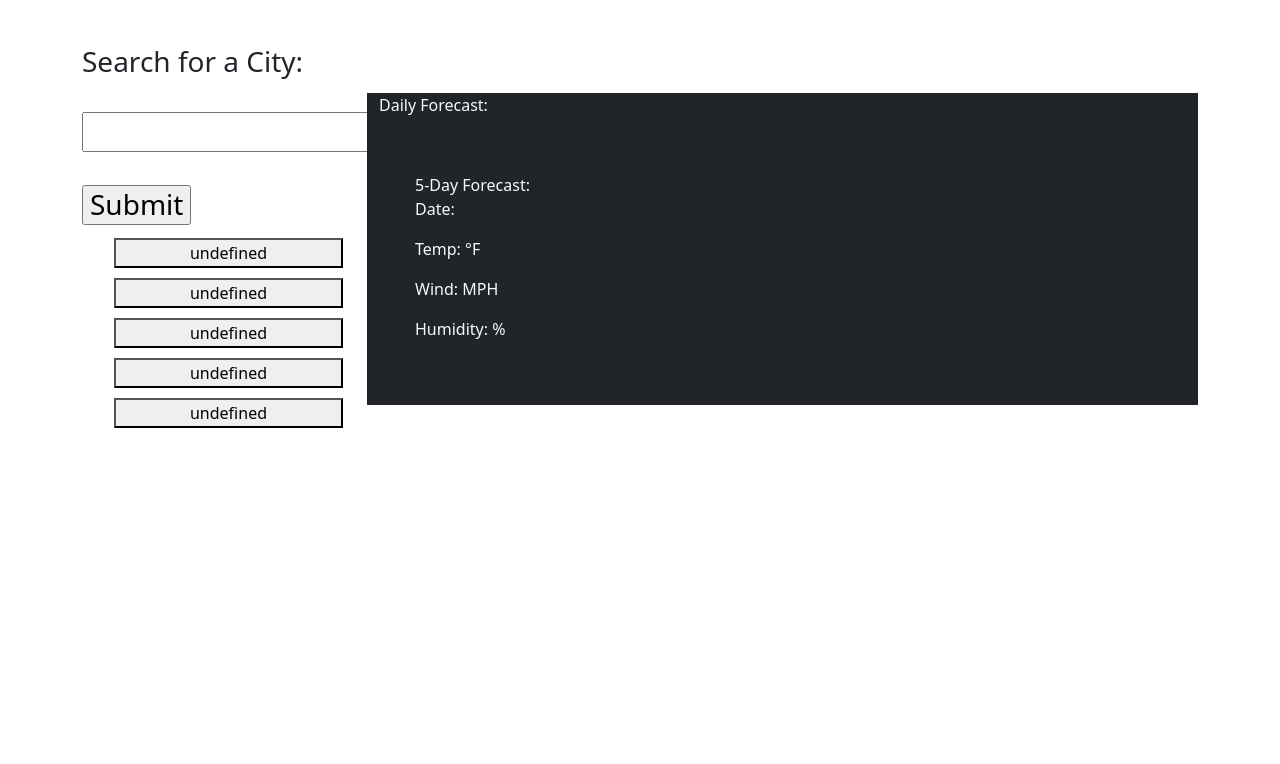
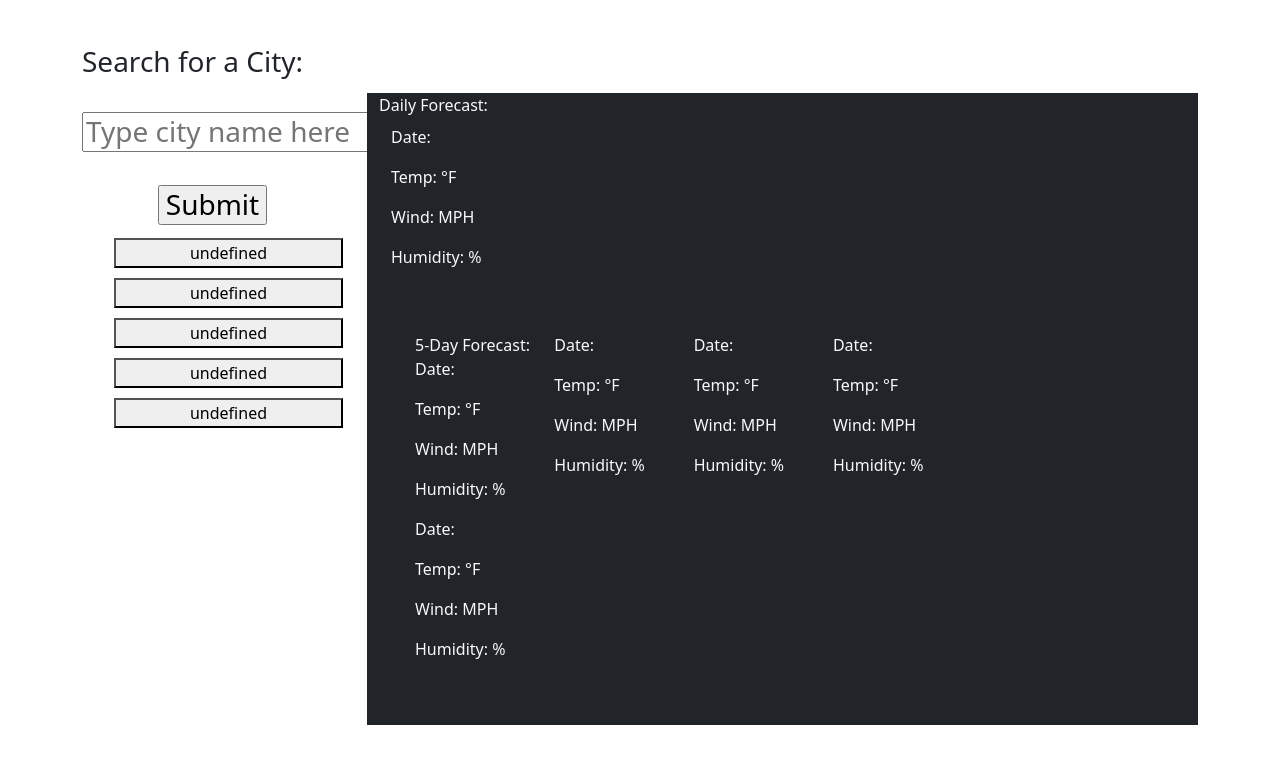
Before and after one commit to krchandler27/weather-widget, a plain HTML site: page index.html in a window 1280 px wide. Shown: the part 78-842 px from the top of the page. Before the commit the page ends 800 px from the top, so only its background shows below. Drawn offline with nearby package versions, Linux system fonts and the light colour scheme.

Commit message:
updated 5 day forecast, working on function still

```diff
--- a/assets/css/style.css
+++ b/assets/css/style.css
@@ -2,7 +2,7 @@
     background: blue;
     color: white;
     text-align: center;
-   line-height: 75px;
+    line-height: 75px;
 }
 
 .hide {
@@ -11,10 +11,16 @@
 
 #oldCities {
     display: flex;
-   flex-direction: column;
+    flex-direction: column;
 }
 
 .searchedCities {
-margin-top: 5px;
-margin-bottom: 5px;
+    margin-top: 5px;
+    margin-bottom: 5px;
 }
+
+#submitBtn {
+    display: flex;
+    margin: auto;
+    margin-bottom: 5px;
+}
--- a/assets/js/script.js
+++ b/assets/js/script.js
@@ -15,6 +15,7 @@ function getAPI(event, prevCity) {
     queryURL = 'http://api.openweathermap.org/data/2.5/weather?q=' + city + '&appid=' + APIKey + '&units=imperial'
     var CAPcity = city.charAt(0).toUpperCase() + city.slice(1);
 
+
     fetch(queryURL)
         .then(function (response) {
             console.log(response);
@@ -22,10 +23,6 @@ function getAPI(event, prevCity) {
         })
         .then(function (data) {
             console.log(data);
-            document.querySelector('.date1').classList.remove('hide');
-            document.querySelector('.temperature').classList.remove('hide');
-            document.querySelector('.windSpeed').classList.remove('hide');
-            document.querySelector('.humidity1').classList.remove('hide');
             cityName.textContent = CAPcity;
             weatherIcon.textContent = data.weather[0].main;
             temp.textContent = data.main.temp;
@@ -35,7 +32,7 @@ function getAPI(event, prevCity) {
             var lon = data.coord.lon;
             date.textContent = dayjs().format('MM/DD/YYYY');
             saveCity(CAPcity);
-           fiveDay(lat, lon);
+            fiveDay(lat, lon);
         })
 }
 
@@ -46,14 +43,14 @@ function fiveDay(lat, lon) {
             console.log(response);
             return response.json();
         })
-        .then(function (data){
-           var tempDay1 = document.getElementById('tempDay1');
-           var windDay1 = document.getElementById('windDay1');
-           var humidityDay1 = document.getElementById('humidityDay1');
+        .then(function (data) {
+            var tempDay1 = document.getElementById('tempDay1');
+            var windDay1 = document.getElementById('windDay1');
+            var humidityDay1 = document.getElementById('humidityDay1');
             console.log(data);
-            tempDay1.data.list[2].main.temp;
-            windDay1.data.list[2].wind.speed;
-            humidityDay1.data.list[2].main.humidity;
+            tempDay1.textContent = data.list[2].main.temp;
+            windDay1.textContent = data.list[2].wind.speed;
+            humidityDay1.textContent = data.list[2].main.humidity;
         })
 }
 
@@ -70,7 +67,7 @@ function saveCity(CAPcity) {
 function displayHistory() {
     var searchedCities = JSON.parse(localStorage.getItem('searchedCities')) || []
     document.getElementById('oldCities').innerHTML = ""
-    for (var i = searchedCities.length-1; i >= searchedCities.length-5; i--) {
+    for (var i = searchedCities.length - 1; i >= searchedCities.length - 5; i--) {
         var listItem = document.createElement('button');
         listItem.setAttribute('class', 'searchedCities');
         listItem.innerText = searchedCities[i];
@@ -82,6 +79,11 @@ function displayHistory() {
     }
 }
 
+function displayInfo () {
+    document.getElementById('searchBox').placeholder = 'Type city name here';
+}
+displayInfo();
+
 submitBtn.addEventListener('click', getAPI);
 
 searchBox.addEventListener("keypress", function (event) {
--- a/index.html
+++ b/index.html
@@ -17,7 +17,7 @@
     <section class="container my-5">
         <div class="row">
             <div class="col-12 col-md-4 col-lg-3">
-                <h3>Search for a City:<br><br>
+                <h3 class= 'sideDiv'>Search for a City:<br><br>
                     <input type="search" id="searchBox">
                     <br><br>
                     <input type="submit" id="submitBtn">
@@ -30,10 +30,10 @@
                 <section class="container my-5 bg-dark text-light">
                     <div class="row weather">Daily Forecast:
                         <h1 id=cityName><span id="weather-icon"></span></h1>
-                        <p class='hide date1'>Date: <span id="date"></span></p>
-                        <p class='hide temperature'>Temp: <span id="temp"></span> °F</p>
-                        <p class='hide windSpeed'>Wind: <span id="wind"></span> MPH</p>
-                        <p class='hide humidity1'>Humidity: <span id="humidity"></span>% </p>
+                        <p class='date1'>Date: <span id="date"></span></p>
+                        <p class='temperature'>Temp: <span id="temp"></span> °F</p>
+                        <p class='windSpeed'>Wind: <span id="wind"></span> MPH</p>
+                        <p class='humidity1'>Humidity: <span id="humidity"></span>% </p>
 
 
                         <div class="col-12 col-md-8 col-lg-9">
@@ -46,28 +46,28 @@
                                         <p class='humidity1'>Humidity: <span id="humidityDay1"></span>% </p>
                                     </div>
                                     <div class="col-12 col-md-6 col-lg-3">
-                                        <p class='hide date1'>Date: <span id="date"></span></p>
-                                        <p class='hide temperature'>Temp: <span id="temp"></span> °F</p>
-                                        <p class='hide windSpeed'>Wind: <span id="wind"></span> MPH</p>
-                                        <p class='hide humidity1'>Humidity: <span id="humidity"></span>% </p>
+                                        <p class='date1'>Date: <span id="dateDay2"></span></p>
+                                        <p class='temperature'>Temp: <span id="tempDay2"></span> °F</p>
+                                        <p class='windSpeed'>Wind: <span id="windDay2"></span> MPH</p>
+                                        <p class='humidity1'>Humidity: <span id="humidityDay2"></span>% </p>
                                     </div>
                                     <div class="col-12 col-md-6 col-lg-3">
-                                        <p class='hide date1'>Date: <span id="date"></span></p>
-                                        <p class='hide temperature'>Temp: <span id="temp"></span> °F</p>
-                                        <p class='hide windSpeed'>Wind: <span id="wind"></span> MPH</p>
-                                        <p class='hide humidity1'>Humidity: <span id="humidity"></span>% </p>
+                                        <p class='date1'>Date: <span id="dateDay3"></span></p>
+                                        <p class='temperature'>Temp: <span id="tempDay3"></span> °F</p>
+                                        <p class='windSpeed'>Wind: <span id="windDay3"></span> MPH</p>
+                                        <p class='humidity1'>Humidity: <span id="humidityDay3"></span>% </p>
                                     </div>
                                     <div class="col-12 col-md-6 col-lg-3">
-                                        <p class='hide date1'>Date: <span id="date"></span></p>
-                                        <p class='hide temperature'>Temp: <span id="temp"></span> °F</p>
-                                        <p class='hide windSpeed'>Wind: <span id="wind"></span> MPH</p>
-                                        <p class='hide humidity1'>Humidity: <span id="humidity"></span>% </p>
+                                        <p class='date1'>Date: <span id="dateDay4"></span></p>
+                                        <p class='temperature'>Temp: <span id="tempDay4"></span> °F</p>
+                                        <p class='windSpeed'>Wind: <span id="windDay4"></span> MPH</p>
+                                        <p class='humidity1'>Humidity: <span id="humidityDay4"></span>% </p>
                                     </div>
                                     <div class="col-12 col-md-6 col-lg-3">
-                                        <p class='hide date1'>Date: <span id="date"></span></p>
-                                        <p class='hide temperature'>Temp: <span id="temp"></span> °F</p>
-                                        <p class='hide windSpeed'>Wind: <span id="wind"></span> MPH</p>
-                                        <p class='hide humidity1'>Humidity: <span id="humidity"></span>% </p>
+                                        <p class='date1'>Date: <span id="dateDay5"></span></p>
+                                        <p class='temperature'>Temp: <span id="tempDay5"></span> °F</p>
+                                        <p class='windSpeed'>Wind: <span id="windDay5"></span> MPH</p>
+                                        <p class='humidity1'>Humidity: <span id="humidityDay5"></span>% </p>
                                     </div>
                                 </div>
                             </section>
```
